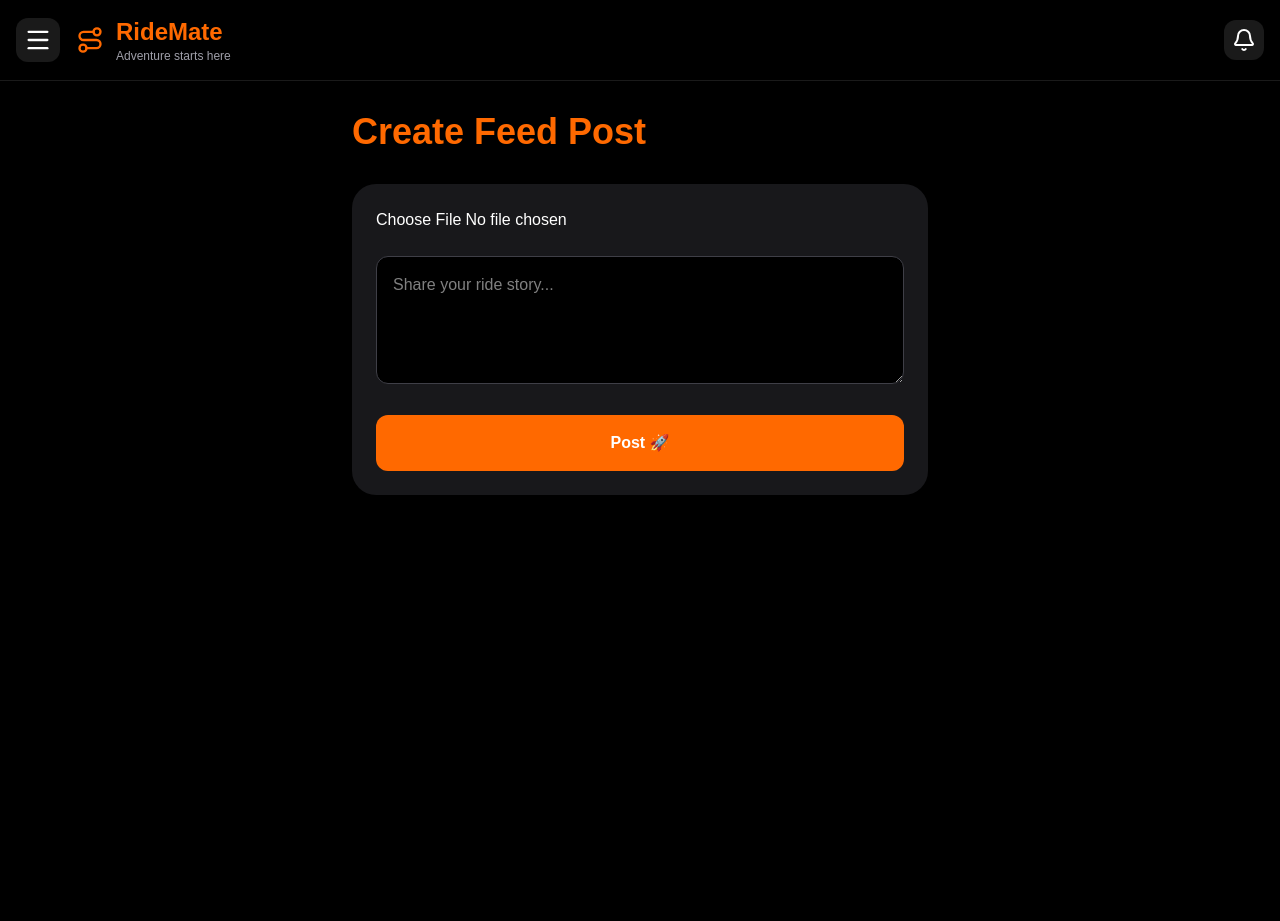
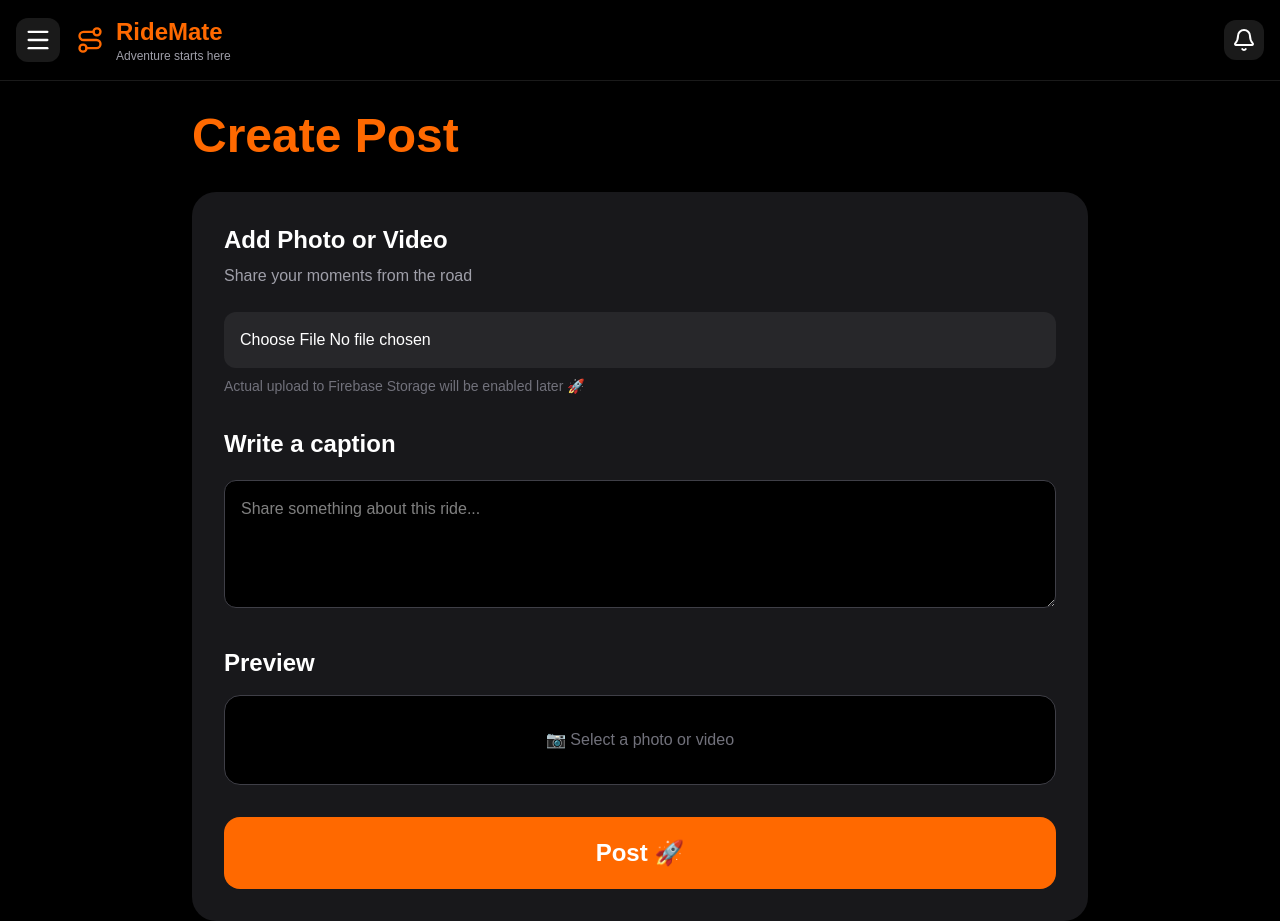
Before and after one commit to arbazktmking-hue/ridemate-v2, a Next.js app: page /create-post in a window 1280 px wide. Before the commit the page ends 800 px from the top, so only its background shows below. Built offline with nearby package versions, Linux system fonts and the light colour scheme; no server answers; the database is empty.

Commit message:
Added RideMate media feed and create post improvements

```diff
--- a/app/create-post/page.tsx
+++ b/app/create-post/page.tsx
@@ -1,48 +1,222 @@
 "use client";
 
 import { useState } from "react";
+import { useRouter } from "next/navigation";
 
-export default function CreatePost() {
+import {
+  addDoc,
+  collection,
+} from "firebase/firestore";
+
+import { db } from "../firebase";
+
+export default function CreatePostPage() {
+
+  const router = useRouter();
 
   const [caption, setCaption] = useState("");
+  const [selectedFile, setSelectedFile] =
+    useState<File | null>(null);
+
+  const createPost = async () => {
+
+    try {
+
+      console.log("POST BUTTON CLICKED");
+
+      const currentUser =
+        JSON.parse(
+          localStorage.getItem(
+            "ridemateUser"
+          ) || "{}"
+        );
+
+      if (!currentUser.name) {
+        alert("No logged in user");
+        return;
+      }
+
+      await addDoc(
+  collection(db, "feedPosts"),
+  {
+    userName:
+      currentUser.name,
+
+    userImage:
+      currentUser.image,
+
+    fileName:
+      selectedFile
+        ? selectedFile.name
+        : "",
+
+    mediaType:
+      selectedFile
+        ? selectedFile.type
+        : "",
+
+    mediaUrl:
+      selectedFile
+        ? selectedFile.name
+        : "",
+
+    caption,
+
+    likes: 0,
+
+    comments: 0,
+
+    createdAt:
+      Date.now(),
+  }
+);
+
+      alert(
+        "Post created 🔥"
+      );
+
+      router.push("/home");
+
+    } catch (error) {
+
+      console.error(error);
+
+      alert(
+        "Error creating post"
+      );
+    }
+  };
 
   return (
-    <main className="min-h-screen bg-black text-white p-6 pt-28">
+    <main className="min-h-screen bg-black text-white pt-28 px-6">
 
-      <div className="max-w-xl mx-auto">
+      <div className="max-w-4xl mx-auto">
 
-        <h1 className="text-4xl font-black text-orange-500 mb-8">
-          Create Feed Post
+        <h1 className="text-5xl font-black text-orange-500 mb-8">
+          Create Post
         </h1>
 
-        <div className="bg-zinc-900 p-6 rounded-3xl">
+        <div className="bg-zinc-900 rounded-3xl p-8">
+
+          {/* Media Upload */}
+
+          <h2 className="text-2xl font-bold mb-2">
+            Add Photo or Video
+          </h2>
+
+          <p className="text-zinc-400 mb-6">
+            Share your moments from the road
+          </p>
 
           <input
             type="file"
-            className="mb-6"
+            accept="image/*,video/*"
+            onChange={(e) => {
+              if (
+                e.target.files &&
+                e.target.files[0]
+              ) {
+                setSelectedFile(
+                  e.target.files[0]
+                );
+              }
+            }}
+            className="
+              w-full
+              p-4
+              rounded-xl
+              bg-zinc-800
+            "
           />
+
+          {selectedFile && (
+            <div className="mt-4 p-4 bg-black rounded-xl">
+              <p className="text-green-500">
+                Selected:
+              </p>
+
+              <p>
+                {selectedFile.name}
+              </p>
+
+              <p className="text-zinc-400 text-sm">
+                {selectedFile.type}
+              </p>
+            </div>
+          )}
+
+          <p className="text-sm text-zinc-500 mt-2 mb-8">
+            Actual upload to Firebase Storage will be enabled later 🚀
+          </p>
+
+          {/* Caption */}
+
+          <h2 className="text-2xl font-bold mb-2">
+            Write a caption
+          </h2>
 
           <textarea
             value={caption}
-            onChange={(e) => setCaption(e.target.value)}
-            placeholder="Share your ride story..."
+            onChange={(e) =>
+              setCaption(
+                e.target.value
+              )
+            }
+            placeholder="Share something about this ride..."
             className="
               w-full
+              h-32
+              p-4
+              rounded-xl
               bg-black
-              border border-zinc-700
-              rounded-xl
-              p-4
-              h-32
+              border
+              border-zinc-700
+              mt-3
             "
           />
 
+          {/* Preview */}
+
+          <h2 className="text-2xl font-bold mt-8 mb-4">
+            Preview
+          </h2>
+
+          <div className="
+            bg-black
+            border
+            border-zinc-700
+            rounded-2xl
+            p-8
+            text-center
+          ">
+            {selectedFile ? (
+              <>
+                <p className="text-orange-500 font-bold">
+                  {selectedFile.name}
+                </p>
+
+                <p className="text-zinc-400">
+                  {selectedFile.type}
+                </p>
+              </>
+            ) : (
+              <p className="text-zinc-500">
+                📷 Select a photo or video
+              </p>
+            )}
+          </div>
+
+          {/* Post Button */}
+
           <button
+            onClick={createPost}
             className="
               w-full
-              mt-6
+              mt-8
               bg-orange-500
-              p-4
-              rounded-xl
+              py-5
+              rounded-2xl
+              text-2xl
               font-black
             "
           >
--- a/app/home/page.tsx
+++ b/app/home/page.tsx
@@ -1,15 +1,66 @@
 "use client";
 
+import { useEffect, useState } from "react";
 import Link from "next/link";
 
+import {
+  collection,
+  getDocs,
+} from "firebase/firestore";
+
+import { db } from "../firebase";
+
 export default function HomePage() {
+
+  const [posts, setPosts] =
+    useState<any[]>([]);
+
+  useEffect(() => {
+
+    const loadPosts = async () => {
+
+      const snapshot =
+        await getDocs(
+          collection(
+            db,
+            "feedPosts"
+          )
+        );
+
+      const loadedPosts: any[] = [];
+
+      snapshot.forEach((doc) => {
+
+        loadedPosts.push({
+          id: doc.id,
+          ...doc.data(),
+        });
+
+      });
+
+      loadedPosts.sort(
+        (a, b) =>
+          b.createdAt -
+          a.createdAt
+      );
+
+      setPosts(
+        loadedPosts
+      );
+    };
+
+    loadPosts();
+
+  }, []);
+
   return (
     <main className="min-h-screen bg-black text-white p-6 pt-28">
 
-      <div className="max-w-5xl mx-auto">
+      <div className="max-w-4xl mx-auto">
 
         {/* Header */}
-        <div className="flex justify-between items-center mb-10">
+
+        <div className="flex justify-between items-center mb-8">
 
           <h1 className="text-4xl font-black text-orange-500">
             RideMate Feed 🔥
@@ -33,16 +84,170 @@ export default function HomePage() {
 
         </div>
 
-        {/* Feed Card */}
-        <div className="bg-zinc-900 p-8 rounded-3xl">
+        {/* No posts */}
 
-          <h2 className="text-2xl font-bold">
-            Welcome to RideMate Feed
-          </h2>
+        {posts.length === 0 && (
 
-          <p className="text-zinc-400 mt-3">
-            Soon you'll see photos and videos posted by riders.
-          </p>
+          <div className="
+            bg-zinc-900
+            rounded-3xl
+            p-10
+            text-center
+          ">
+
+            <h2 className="text-2xl font-bold">
+              No posts yet
+            </h2>
+
+            <p className="text-zinc-400 mt-3">
+              Be the first rider to post 🔥
+            </p>
+
+          </div>
+
+        )}
+
+        {/* Posts */}
+
+        <div className="space-y-8">
+
+          {posts.map((post) => (
+
+            <div
+              key={post.id}
+              className="
+                bg-zinc-900
+                rounded-3xl
+                p-6
+              "
+            >
+
+              {/* User */}
+
+              <div className="flex items-center gap-4">
+
+                <img
+                  src={post.userImage}
+                  alt=""
+                  className="
+                    w-14
+                    h-14
+                    rounded-full
+                    border-2
+                    border-orange-500
+                  "
+                />
+
+                <div>
+
+                  <h2 className="font-black text-xl">
+                    {post.userName}
+                  </h2>
+
+                  <p className="
+                    text-zinc-500
+                    text-sm
+                  ">
+                    {new Date(
+                      post.createdAt
+                    ).toLocaleString()}
+                  </p>
+
+                </div>
+
+              </div>
+
+              {/* Media */}
+
+              <div
+                className="
+                  bg-black
+                  border
+                  border-zinc-700
+                  rounded-2xl
+                  p-8
+                  mt-6
+                "
+              >
+
+                <div className="flex flex-col items-center">
+
+                  <div className="text-7xl mb-4">
+
+                    {post.mediaType?.startsWith("video")
+                      ? "🎥"
+                      : "📷"}
+
+                  </div>
+
+                  <h3 className="
+                    text-xl
+                    font-black
+                    text-orange-500
+                    text-center
+                  ">
+                    {post.fileName || "No media"}
+                  </h3>
+
+                  <p className="
+                    text-zinc-400
+                    mt-2
+                  ">
+                    {post.mediaType || "Unknown"}
+                  </p>
+
+                </div>
+
+              </div>
+
+              {/* Caption */}
+
+              <div className="mt-6">
+
+                {post.caption ? (
+
+                  <p className="
+                    text-lg
+                    font-medium
+                  ">
+                    {post.caption}
+                  </p>
+
+                ) : (
+
+                  <p className="
+                    text-zinc-500
+                  ">
+                    No caption
+                  </p>
+
+                )}
+
+              </div>
+
+              {/* Footer */}
+
+              <div className="
+                flex
+                gap-8
+                mt-6
+                text-zinc-400
+                text-lg
+              ">
+
+                <span>
+                  ❤️ {post.likes}
+                </span>
+
+                <span>
+                  💬 {post.comments}
+                </span>
+
+              </div>
+
+            </div>
+
+          ))}
 
         </div>
 
```
